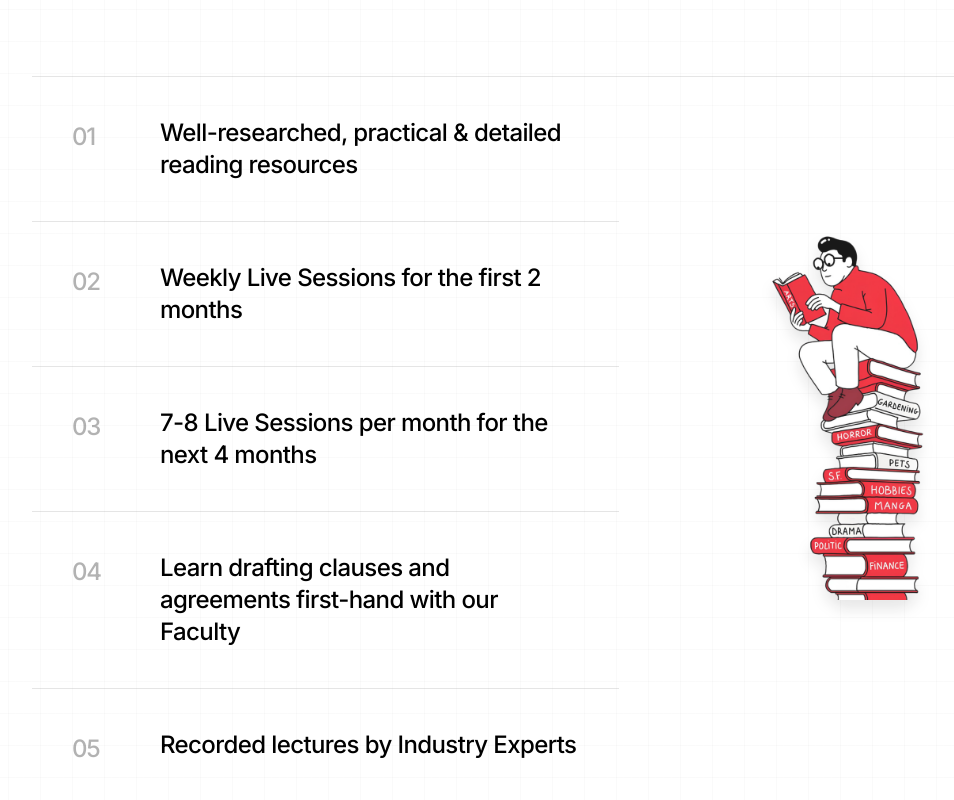
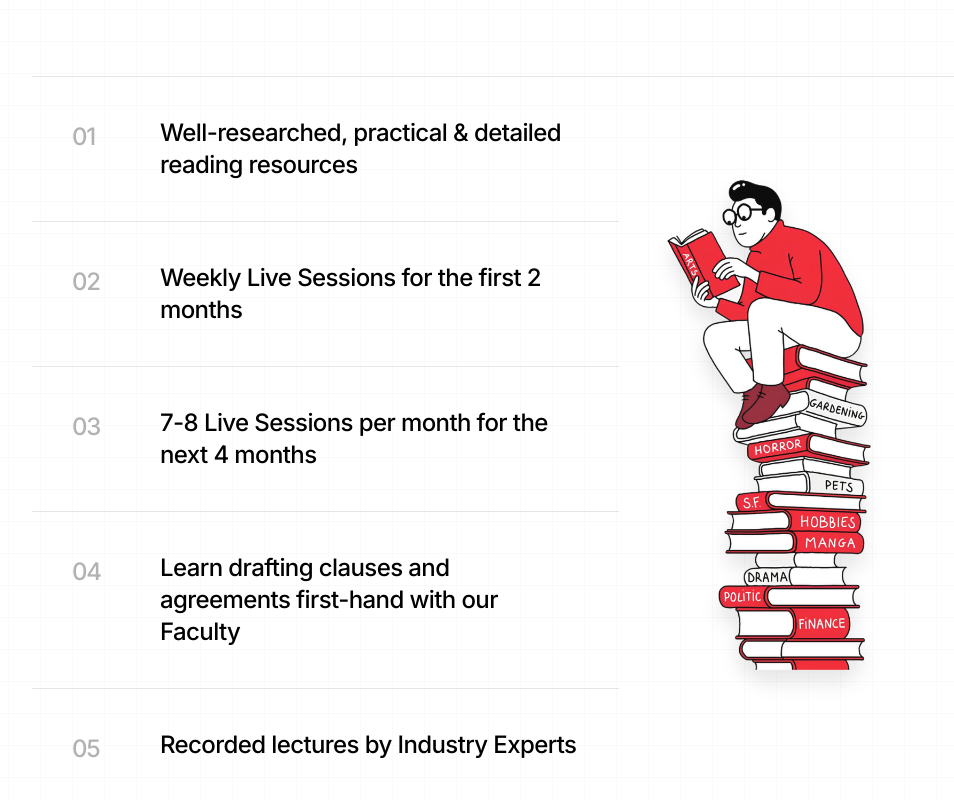
Before and after one commit to nihalkumar5/-LAWCTOPUS, a Next.js app: page / in a window 1280 px wide. Shown: the part 5820-6620 px from the top of the page, without its empty margins (88-1042 px from the left). Built offline with nearby package versions, Linux system fonts and the light colour scheme.

Commit message:
Enlarge reading stack illustration for greater impact

```diff
--- a/src/app/page.tsx
+++ b/src/app/page.tsx
@@ -743,7 +743,7 @@ export default function Home() {
                 ))}
                 </div>
                 <div className="lg:col-span-5 hidden lg:flex flex-col justify-center sticky top-24 max-h-[80vh]">
-                  <Image src="/3.png" alt="Student Reading" width={600} height={600} className="w-full max-w-[500px] object-contain mx-auto mix-blend-multiply opacity-90 drop-shadow-xl" />
+                  <Image src="/3.png" alt="Student Reading" width={800} height={800} className="w-full max-w-none object-contain mx-auto mix-blend-multiply opacity-95 drop-shadow-xl scale-[1.35] transform origin-right" />
                 </div>
               </div>
 
@@ -1295,8 +1295,10 @@ export default function Home() {
 
         {/* SECTION 6: THE CURRICULUM EXPERIENCE */}
         <section id="curriculum" className="w-full py-[140px] bg-[#0a0a0a] border-t border-white/10 relative overflow-hidden">
-          <div className="absolute inset-0 z-0 pointer-events-none">
-            <Image src="/2.png" alt="Curriculum Background" fill className="object-contain opacity-70" />
+          <div className="absolute inset-0 z-0 pointer-events-none flex items-center justify-center">
+            <div className="relative w-full max-w-[700px] h-[700px]">
+              <Image src="/2.png" alt="Curriculum Background" fill className="object-contain opacity-100" />
+            </div>
           </div>
           <div className="max-w-[1280px] mx-auto px-6 md:px-[60px] lg:px-[120px] relative z-10">
             <motion.div initial="hidden" whileInView="visible" viewport={{ once: true, margin: "-80px" }} variants={fadeInUp} className="text-center max-w-2xl mx-auto mb-8">
```
